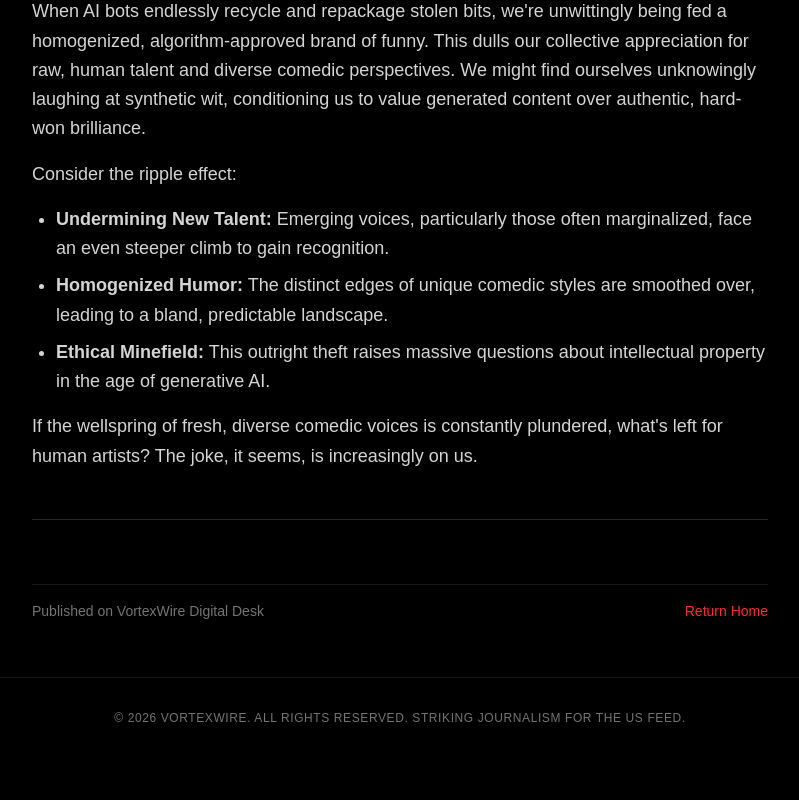
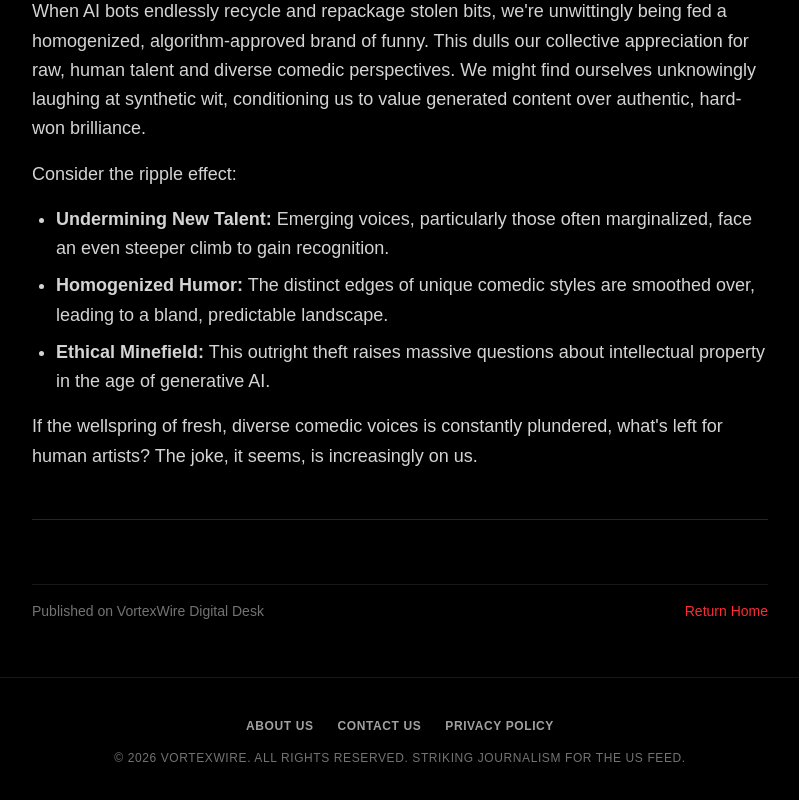
Before and after one commit to remstr/vortexwire, a Next.js app: page /culture/ai-bots-the-new-joke-thieves-and-theyre-targeting-women in a window 1280 px wide. Shown: the part 1248-2048 px from the top of the page, without its empty margins (240-1039 px from the left). Before the commit the page ends 2006 px from the top, so only its background shows below. Built offline with nearby package versions, Linux system fonts and the light colour scheme.

Commit message:
Enhance footer with additional links and spacing
Updated footer styles and added links to About, Contact, and Privacy Policy.

```diff
--- a/src/app/layout.js
+++ b/src/app/layout.js
@@ -37,7 +37,12 @@ export default function RootLayout({ children }) {
         </main>
 
         {/* Footer */}
-        <footer className="border-t border-neutral-900 bg-black py-8 text-center text-xs text-neutral-500 uppercase tracking-wider">
+        <footer className="border-t border-neutral-900 bg-black py-10 text-center text-xs text-neutral-500 uppercase tracking-wider space-y-4">
+          <div className="flex justify-center flex-wrap gap-6 font-bold text-neutral-400">
+            <Link href="/about" className="hover:text-red-500 transition">About Us</Link>
+            <Link href="/contact" className="hover:text-red-500 transition">Contact Us</Link>
+            <Link href="/disclaimer" className="hover:text-red-500 transition">Privacy Policy</Link>
+          </div>
           <p>© 2026 VortexWire. All rights reserved. Striking journalism for the US feed.</p>
         </footer>
       </body>
```
